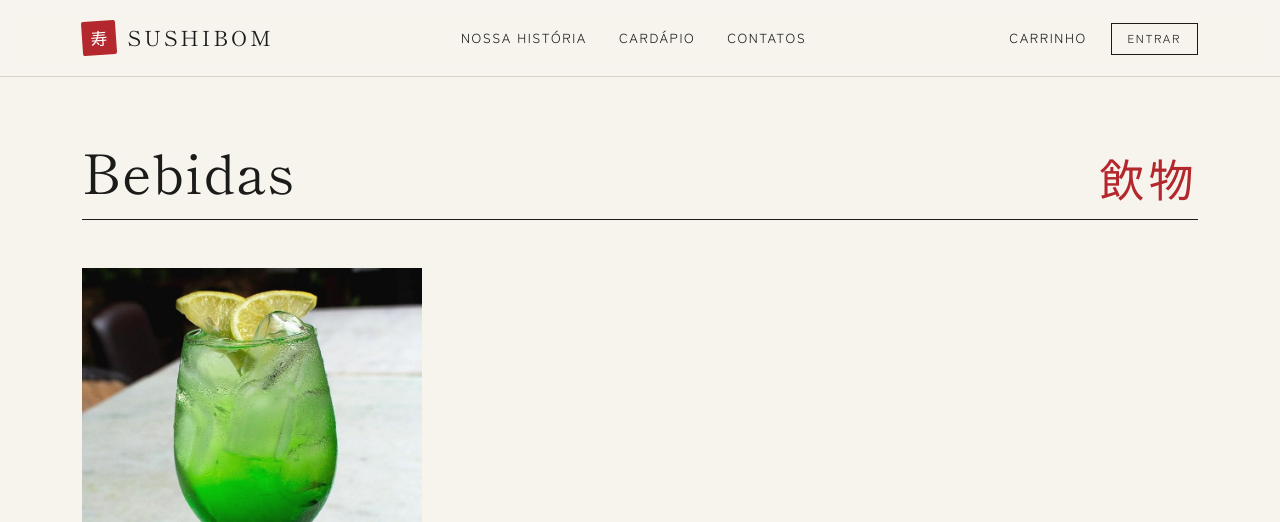
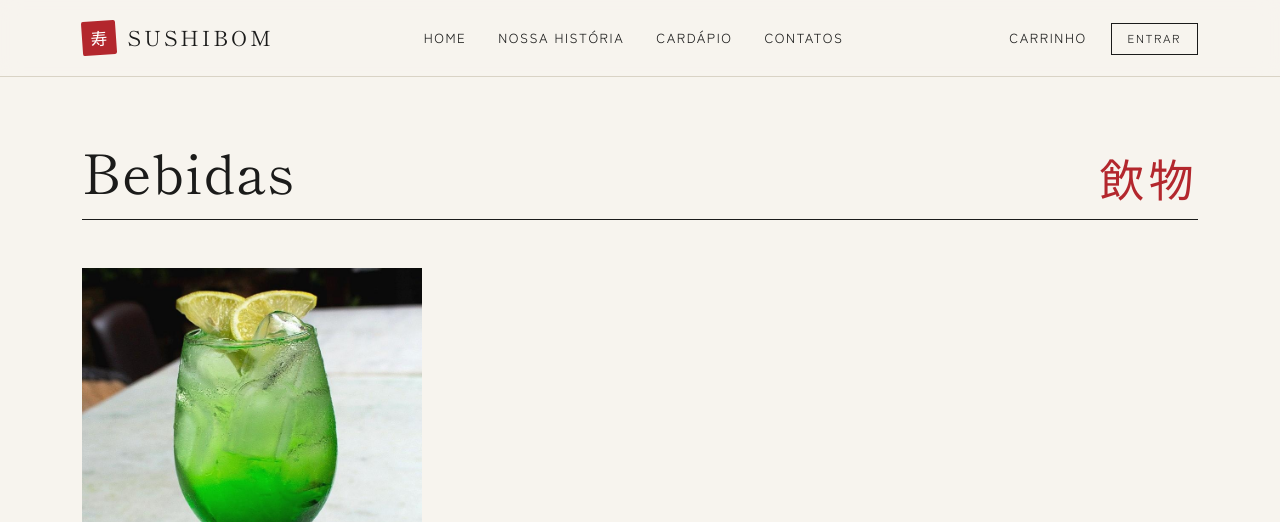
Before and after one commit to Will-Bernardinho/Projeto-em-Django, a Django app: page /bebidas/ in a window 1280 px wide. Shown: the top 522 px of the page. Run offline with Django 5.2, Linux system fonts and the light colour scheme; data comes from the database, SQL or seed files in the repository; some web fonts are replaced.

Commit message:
add: adicionei uma nova aba na nav "home' para ser mais intuitivo na navegação do site

```diff
--- a/Principal/templates/menu.html
+++ b/Principal/templates/menu.html
@@ -10,6 +10,9 @@
 
       <div class="collapse navbar-collapse" id="menuPrincipal">
         <ul class="navbar-nav mx-lg-auto">
+          <li class="nav-item">
+            <a class="nav-link" href="{% url 'home' %}">Home</a>
+          </li>
           <li class="nav-item">
             <a class="nav-link" href="{% url 'historia' %}">Nossa História</a>
           </li>
```
